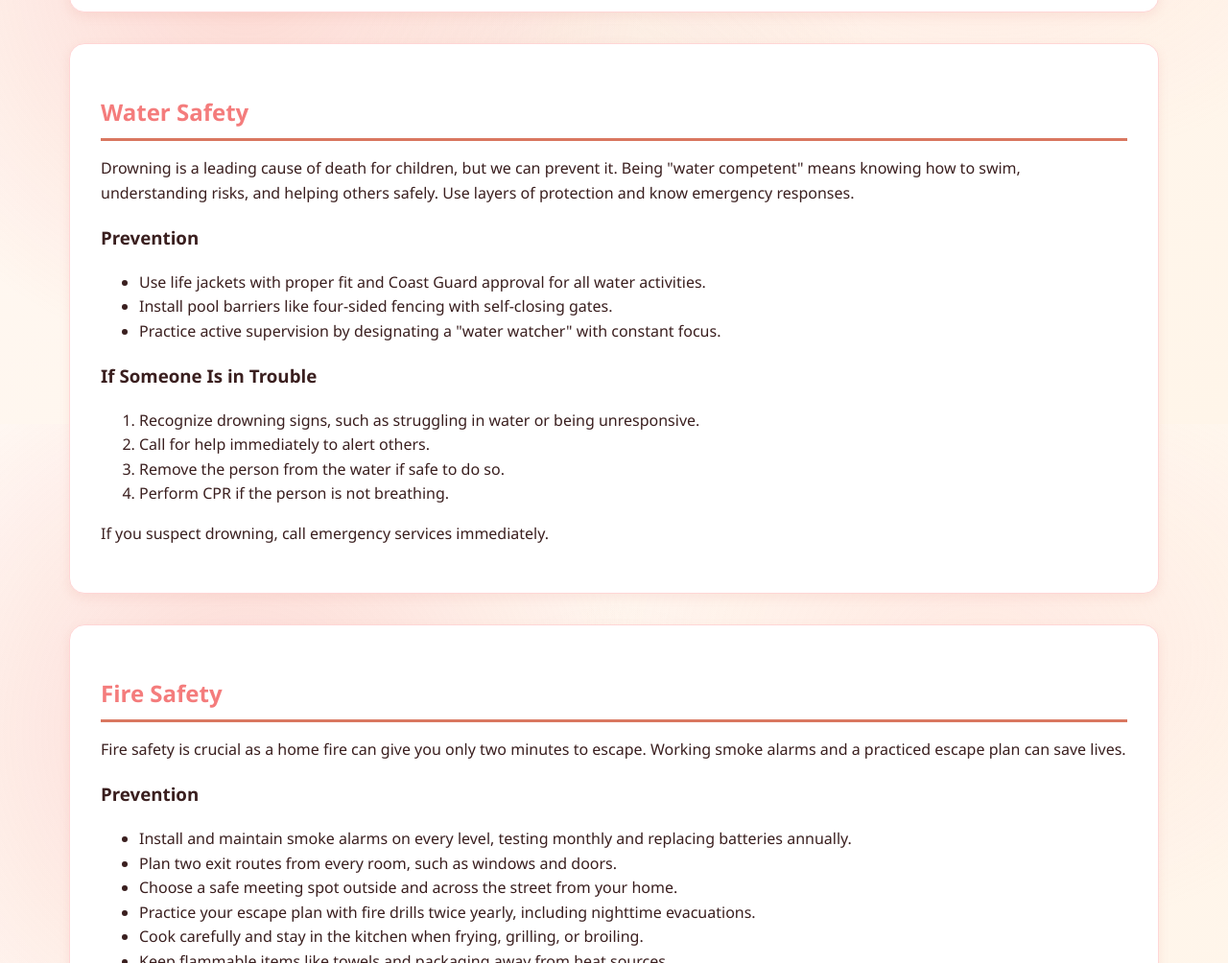
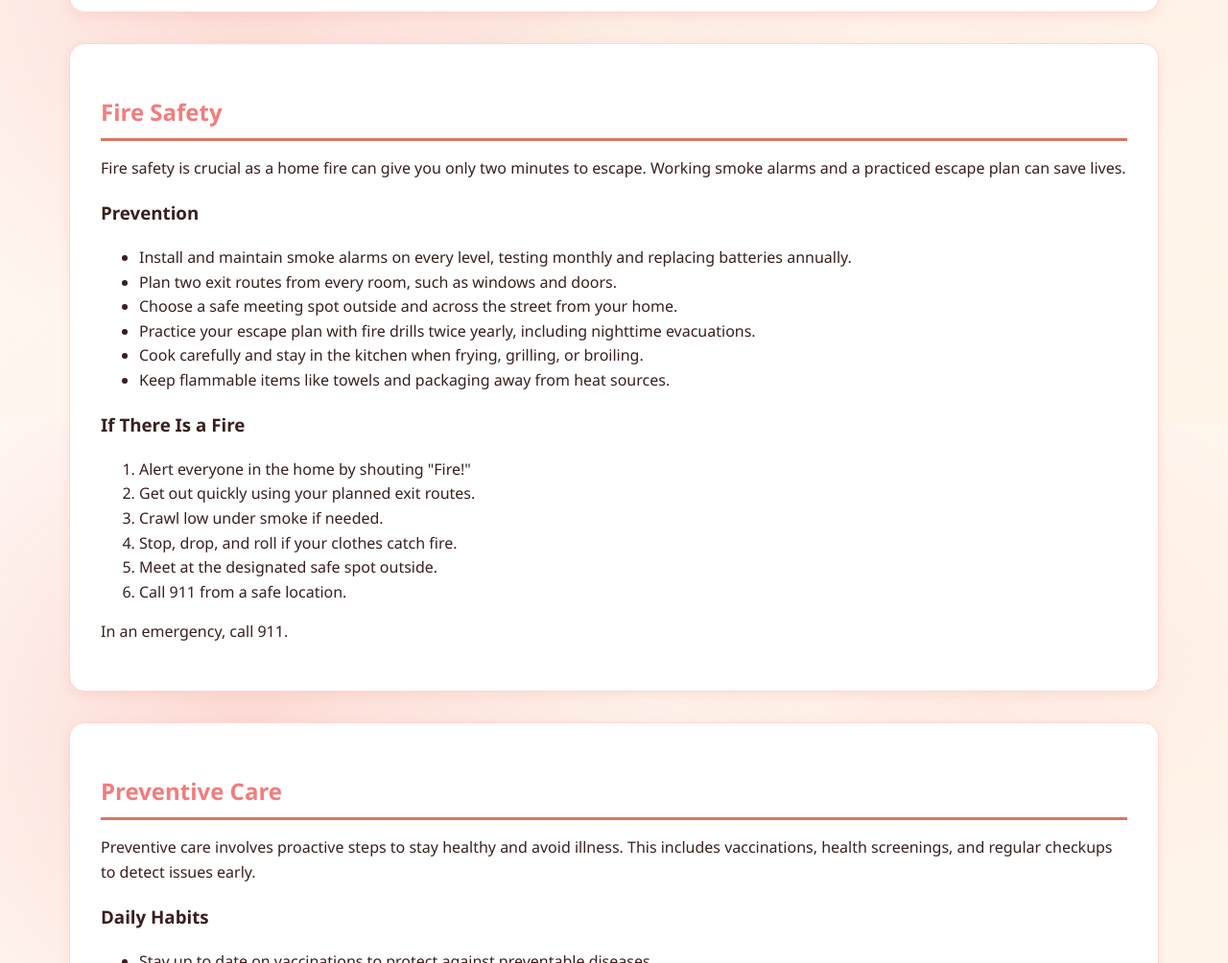
Before and after one commit to sap0209/hosa_website, a website: page index.html in a window 1280 px wide. Shown: the part 1158-2162 px from the top of the page at 96% size. Drawn offline with Linux system fonts and the light colour scheme.

Commit message:
Remove Water Safety section

```diff
--- a/index.html
+++ b/index.html
@@ -30,7 +30,6 @@
       <ul>
         <li><a href="#introduction">Introduction</a></li>
         <li><a href="#cpr">CPR & Cardiac Arrest</a></li>
-        <li><a href="#water-safety">Water Safety</a></li>
         <li><a href="#fire-safety">Fire Safety</a></li>
         <li><a href="#preventive-care">Preventive Care</a></li>
         <li><a href="#checklist">Emergency Preparedness Checklist</a></li>
@@ -44,10 +43,6 @@
 
     <section id="cpr">
       <h2>CPR & Cardiac Arrest</h2> <p>Heart attacks affect about 735,000 Americans annually. Recognizing signs and responding quickly can save lives. While calling 911 is crucial, there are immediate actions you can take.</p> <h3>What to Do</h3> <ol> <li>Recognize cardiac arrest: Person suddenly collapses, is unresponsive, and not breathing normally.</li> <li>Call 911 immediately to get professional help on the way.</li> <li>Start chest compressions: Push hard and fast in the center of the chest at 100-120 compressions per minute.</li> <li>Use an AED if available, following the device's voice prompts.</li> </ol> <h3>Key Tips</h3> <ul> <li>Learn CPR to perform chest compressions effectively.</li> <li>Know when to take aspirin if advised by medical professionals.</li> <li>Familiarize yourself with AED usage for automated defibrillation.</li> <li>Stay calm and act quickly during emergencies.</li> </ul> <p>Call emergency services in an emergency.</p>
-    </section>
-
-    <section id="water-safety">
-      <h2>Water Safety</h2> <p>Drowning is a leading cause of death for children, but we can prevent it. Being "water competent" means knowing how to swim, understanding risks, and helping others safely. Use layers of protection and know emergency responses.</p> <h3>Prevention</h3> <ul> <li>Use life jackets with proper fit and Coast Guard approval for all water activities.</li> <li>Install pool barriers like four-sided fencing with self-closing gates.</li> <li>Practice active supervision by designating a "water watcher" with constant focus.</li> </ul> <h3>If Someone Is in Trouble</h3> <ol> <li>Recognize drowning signs, such as struggling in water or being unresponsive.</li> <li>Call for help immediately to alert others.</li> <li>Remove the person from the water if safe to do so.</li> <li>Perform CPR if the person is not breathing.</li> </ol> <p>If you suspect drowning, call emergency services immediately.</p>
     </section>
 
     <section id="fire-safety">
```
